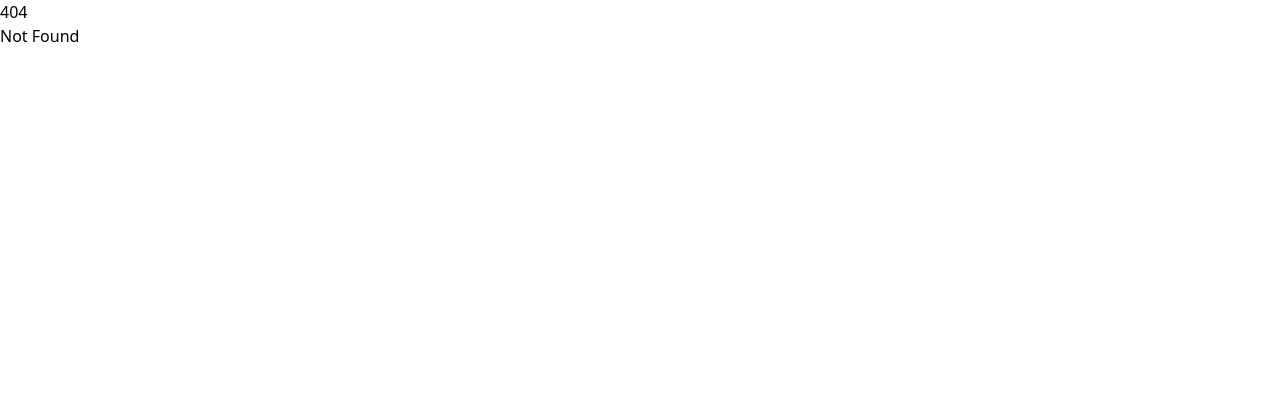
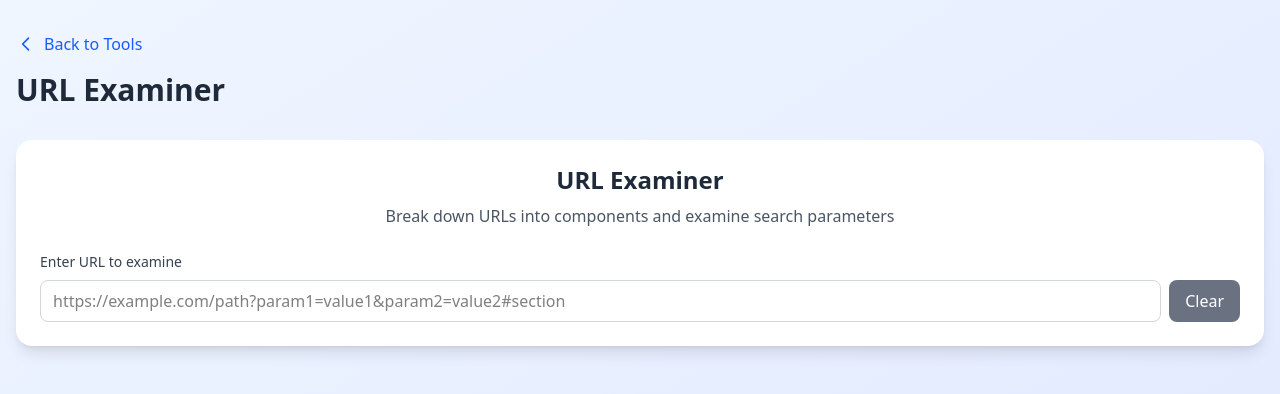
Before and after one commit to mie00/tools, a SvelteKit app: page /urlexaminer in a window 1280 px wide. Before the commit this address had no page. Shown: the top 394 px of the page. Built offline with nearby package versions, Linux system fonts and the light colour scheme.

Commit message:
url examiner

```diff
--- /dev/null
+++ b/src/lib/UrlExaminer.svelte
@@ -0,0 +1,192 @@
+<script lang="ts">
+	let inputUrl = '';
+	let urlComponents: any = {};
+	let searchParams: Array<{ key: string; value: string; keyDecoded: string; valueDecoded: string }> = [];
+	let error = '';
+	let copiedItem = '';
+
+	function parseUrl(url: string) {
+		error = '';
+		urlComponents = {};
+		searchParams = [];
+
+		if (!url.trim()) {
+			return;
+		}
+
+		try {
+			// Add protocol if missing
+			let processedUrl = url;
+			if (!url.match(/^https?:\/\//i)) {
+				processedUrl = 'https://' + url;
+			}
+
+			const parsedUrl = new URL(processedUrl);
+
+			urlComponents = {
+				full: parsedUrl.href,
+				protocol: parsedUrl.protocol,
+				hostname: parsedUrl.hostname,
+				port: parsedUrl.port || (parsedUrl.protocol === 'https:' ? '443' : '80'),
+				pathname: parsedUrl.pathname,
+				search: parsedUrl.search,
+				hash: parsedUrl.hash,
+				origin: parsedUrl.origin,
+				host: parsedUrl.host
+			};
+
+			// Add decoded versions
+			urlComponents.pathnameDecoded = decodeURIComponent(urlComponents.pathname);
+			urlComponents.hashDecoded = urlComponents.hash ? decodeURIComponent(urlComponents.hash) : '';
+
+			// Parse search parameters
+			if (parsedUrl.searchParams) {
+				searchParams = [];
+				for (const [key, value] of parsedUrl.searchParams.entries()) {
+					searchParams.push({
+						key,
+						value,
+						keyDecoded: decodeURIComponent(key),
+						valueDecoded: decodeURIComponent(value)
+					});
+				}
+			}
+		} catch (e) {
+			error = 'Invalid URL format';
+		}
+	}
+
+	$: parseUrl(inputUrl);
+
+	async function copyToClipboard(text: string, itemId: string) {
+		try {
+			await navigator.clipboard.writeText(text);
+			copiedItem = itemId;
+			setTimeout(() => {
+				copiedItem = '';
+			}, 2000);
+		} catch (err) {
+			console.error('Failed to copy text: ', err);
+		}
+	}
+
+	function clearInput() {
+		inputUrl = '';
+	}
+</script>
+
+<div class="space-y-6">
+	<div class="text-center">
+		<h2 class="mb-2 text-2xl font-bold text-gray-800">URL Examiner</h2>
+		<p class="text-gray-600">Break down URLs into components and examine search parameters</p>
+	</div>
+
+	<!-- Input Section -->
+	<div class="space-y-4">
+		<div>
+			<label for="url-input" class="mb-2 block text-sm font-medium text-gray-700">
+				Enter URL to examine
+			</label>
+			<div class="flex gap-2">
+				<input
+					id="url-input"
+					type="text"
+					bind:value={inputUrl}
+					placeholder="https://example.com/path?param1=value1&param2=value2#section"
+					class="flex-1 rounded-lg border border-gray-300 px-3 py-2 focus:border-blue-500 focus:ring-2 focus:ring-blue-500"
+				/>
+				<button
+					on:click={clearInput}
+					class="rounded-lg bg-gray-500 px-4 py-2 text-white transition-colors hover:bg-gray-600"
+				>
+					Clear
+				</button>
+			</div>
+			{#if error}
+				<p class="mt-2 text-sm text-red-600">{error}</p>
+			{/if}
+		</div>
+	</div>
+
+	{#if Object.keys(urlComponents).length > 0 && !error}
+		<!-- URL Components -->
+		<div class="space-y-4">
+			<h3 class="text-lg font-semibold text-gray-800">URL Components</h3>
+			<div class="grid gap-3">
+				{#each Object.entries(urlComponents) as [key, value]}
+					{#if value}
+						<div class="rounded-lg border border-gray-200 bg-gray-50 p-3">
+							<div class="mb-1 flex items-center justify-between">
+								<span class="text-sm font-medium text-gray-700 capitalize">{key.replace(/([A-Z])/g, ' $1')}</span>
+								<button
+									on:click={() => copyToClipboard(String(value), `component-${key}`)}
+									class="rounded px-2 py-1 text-xs {copiedItem === `component-${key}` ? 'bg-green-500' : 'bg-blue-500'} text-white hover:bg-blue-600 transition-colors"
+									title="Copy to clipboard"
+								>
+									{copiedItem === `component-${key}` ? 'Copied!' : 'Copy'}
+								</button>
+							</div>
+							<div class="break-all font-mono text-sm text-gray-800">{value}</div>
+						</div>
+					{/if}
+				{/each}
+			</div>
+		</div>
+
+		<!-- Search Parameters -->
+		{#if searchParams.length > 0}
+			<div class="space-y-4">
+				<h3 class="text-lg font-semibold text-gray-800">Search Parameters</h3>
+				<div class="space-y-3">
+					{#each searchParams as param}
+						<div class="rounded-lg border border-gray-200 bg-gray-50 p-4">
+							<div class="grid gap-3 md:grid-cols-2">
+								<!-- Key -->
+								<div>
+									<div class="mb-2 flex items-center justify-between">
+										<span class="text-sm font-medium text-gray-700">Key</span>
+										<button
+											on:click={() => copyToClipboard(param.key, `key-${param.key}`)}
+											class="rounded px-2 py-1 text-xs {copiedItem === `key-${param.key}` ? 'bg-green-500' : 'bg-blue-500'} text-white hover:bg-blue-600 transition-colors"
+										>
+											{copiedItem === `key-${param.key}` ? 'Copied!' : 'Copy'}
+										</button>
+									</div>
+									<div class="space-y-1">
+										<div class="text-sm text-gray-600">Raw:</div>
+										<div class="break-all font-mono text-xs bg-white border rounded p-2">{param.key}</div>
+										{#if param.key !== param.keyDecoded}
+											<div class="text-sm text-gray-600">Decoded:</div>
+											<div class="break-all font-mono text-xs bg-white border rounded p-2">{param.keyDecoded}</div>
+										{/if}
+									</div>
+								</div>
+
+								<!-- Value -->
+								<div>
+									<div class="mb-2 flex items-center justify-between">
+										<span class="text-sm font-medium text-gray-700">Value</span>
+										<button
+											on:click={() => copyToClipboard(param.value, `value-${param.key}`)}
+											class="rounded px-2 py-1 text-xs {copiedItem === `value-${param.key}` ? 'bg-green-500' : 'bg-blue-500'} text-white hover:bg-blue-600 transition-colors"
+										>
+											{copiedItem === `value-${param.key}` ? 'Copied!' : 'Copy'}
+										</button>
+									</div>
+									<div class="space-y-1">
+										<div class="text-sm text-gray-600">Raw:</div>
+										<div class="break-all font-mono text-xs bg-white border rounded p-2">{param.value}</div>
+										{#if param.value !== param.valueDecoded}
+											<div class="text-sm text-gray-600">Decoded:</div>
+											<div class="break-all font-mono text-xs bg-white border rounded p-2">{param.valueDecoded}</div>
+										{/if}
+									</div>
+								</div>
+							</div>
+						</div>
+					{/each}
+				</div>
+			</div>
+		{/if}
+	{/if}
+</div>
--- a/src/lib/index.js
+++ b/src/lib/index.js
@@ -12,3 +12,4 @@ export { default as Base64 } from './Base64.svelte';
 export { default as JsonFormatter } from './JsonFormatter.svelte';
 export { default as Azkar } from './Azkar.svelte';
 export { default as LLMChat } from './LLMChat.svelte';
+export { default as UrlExaminer } from './UrlExaminer.svelte';
--- a/src/routes/+page.svelte
+++ b/src/routes/+page.svelte
@@ -12,6 +12,7 @@
 	import JsonFormatter from '$lib/JsonFormatter.svelte';
 	import Azkar from '$lib/Azkar.svelte';
 	import LLMChat from '$lib/LLMChat.svelte';
+	import UrlExaminer from '$lib/UrlExaminer.svelte';
 
 	let selectedTool: string | null = null;
 
@@ -95,6 +96,12 @@
 			name: 'LLM Chat',
 			icon: '🤖',
 			description: 'Chat with local Gemma AI using MediaPipe (WebGPU)'
+		},
+		{
+			id: 'urlexaminer',
+			name: 'URL Examiner',
+			icon: '🔗',
+			description: 'Analyze and break down URLs into components'
 		}
 	];
 
--- /dev/null
+++ b/src/routes/urlexaminer/+page.svelte
@@ -0,0 +1,26 @@
+<script lang="ts">
+	import UrlExaminer from '$lib/UrlExaminer.svelte';
+</script>
+
+<svelte:head>
+	<title>URL Examiner - Tools App</title>
+</svelte:head>
+
+<div class="min-h-screen bg-gradient-to-br from-blue-50 to-indigo-100">
+	<div class="container mx-auto px-4 py-8">
+		<header class="mb-8">
+			<a href="/" class="mb-4 inline-flex items-center text-blue-600 hover:text-blue-800">
+				<svg class="mr-2 h-5 w-5" fill="none" stroke="currentColor" viewBox="0 0 24 24">
+					<path stroke-linecap="round" stroke-linejoin="round" stroke-width="2" d="M15 19l-7-7 7-7"
+					></path>
+				</svg>
+				Back to Tools
+			</a>
+			<h1 class="text-3xl font-bold text-gray-800">URL Examiner</h1>
+		</header>
+
+		<div class="rounded-2xl bg-white p-6 shadow-lg">
+			<UrlExaminer />
+		</div>
+	</div>
+</div>
```
